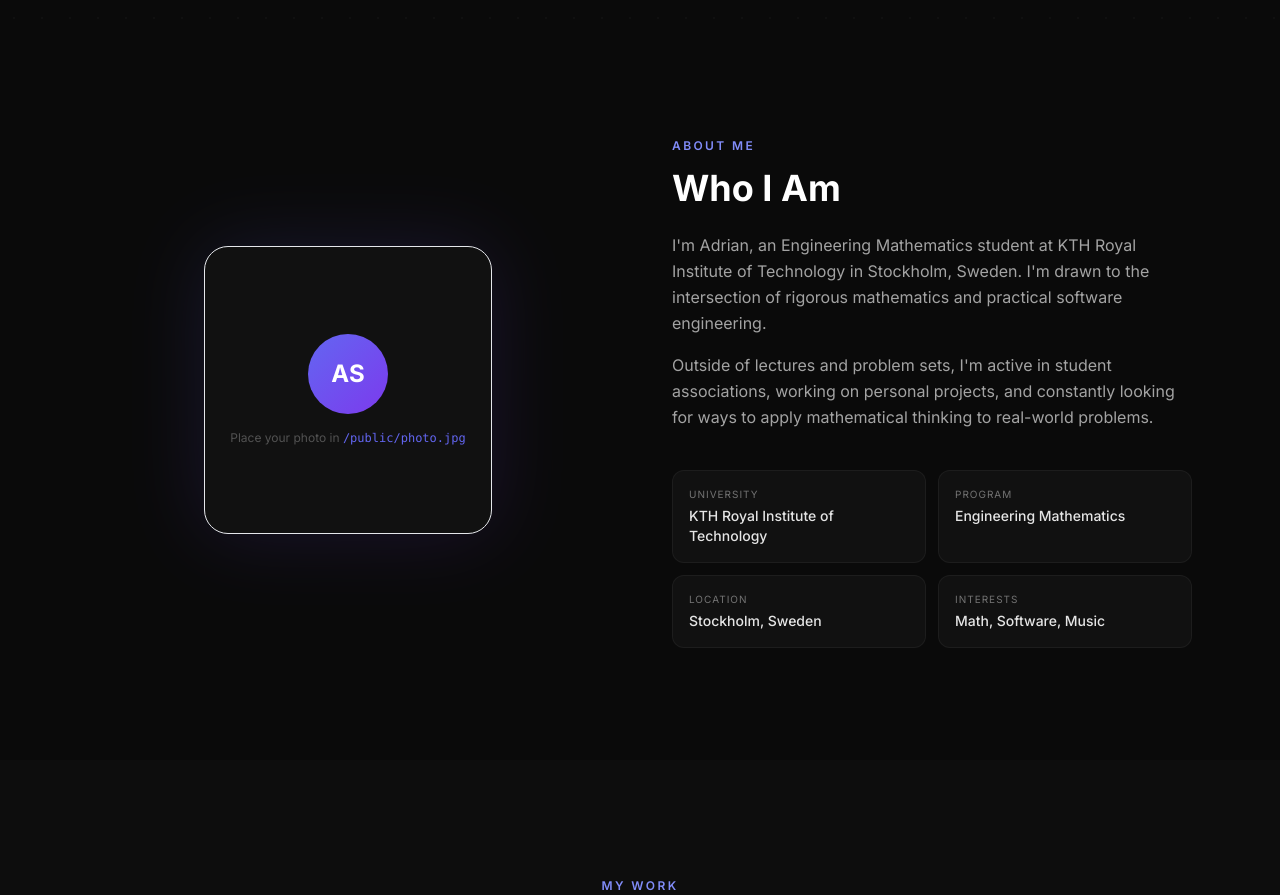
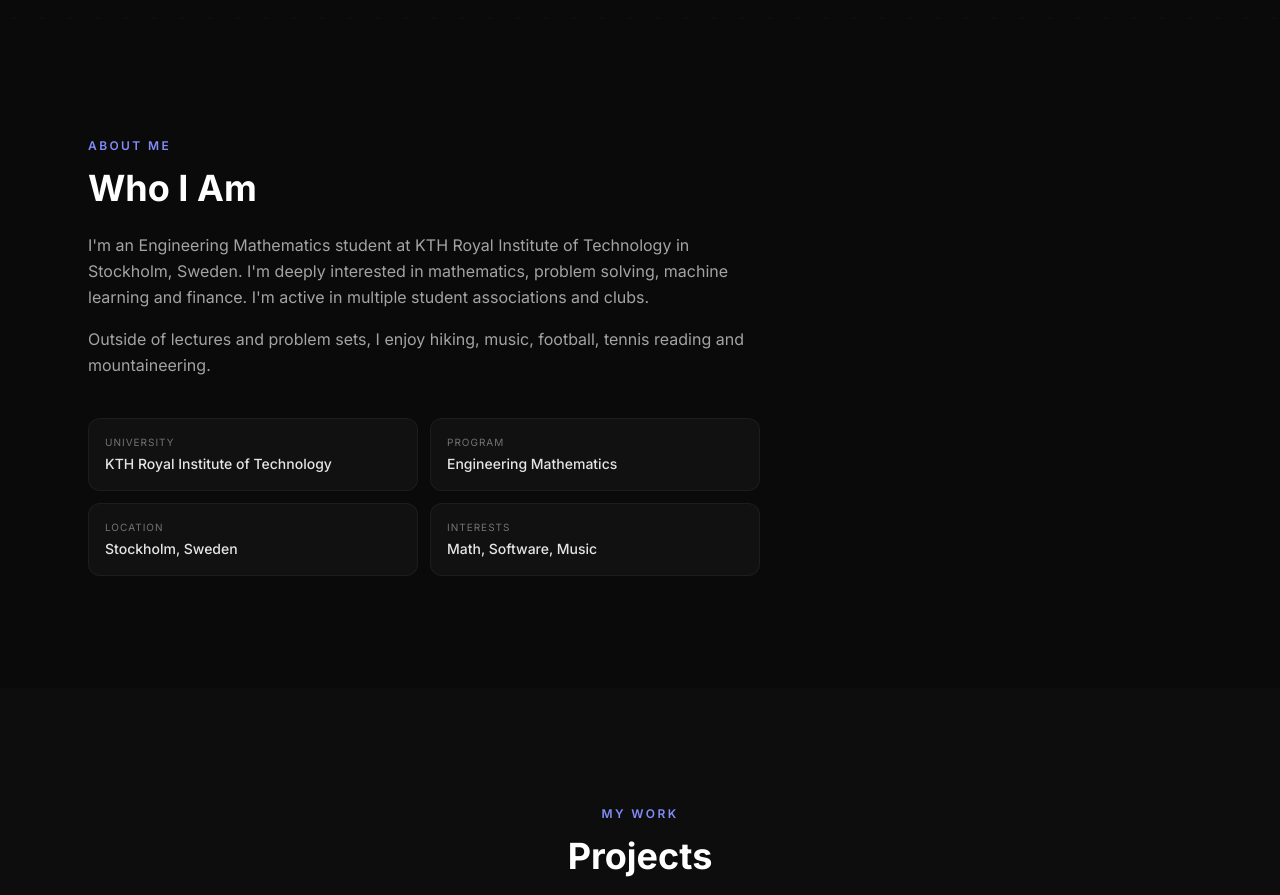
Before and after one commit to Addes4/Addes4.github.io, a Next.js app: page / in a window 1280 px wide. Shown: the part 780-1675 px from the top of the page. Built offline with nearby package versions, Linux system fonts and the light colour scheme.

Commit message:
about, contact

```diff
--- a/app/layout.tsx
+++ b/app/layout.tsx
@@ -10,13 +10,13 @@ const inter = Inter({
 export const metadata: Metadata = {
   title: 'Adrian Sohrabi',
   description:
-    'Engineering Mathematics student at KTH Royal Institute of Technology — building at the intersection of math and software.',
+    'Engineering Mathematics student at KTH Royal Institute of Technology',
   openGraph: {
     title: 'Adrian Sohrabi',
     description:
       'Engineering Mathematics student at KTH Royal Institute of Technology.',
-    url: 'https://addes4.github.io',
-    siteName: 'Adrian Sohrabi',
+    url: 'https://Addes4.github.io',
+    siteName: 'Adrian',
   },
 }
 
--- a/components/About.tsx
+++ b/components/About.tsx
@@ -9,32 +9,7 @@ export default function About() {
   return (
     <section id="about" className="py-28 bg-[#0a0a0a]">
       <div className="max-w-6xl mx-auto px-6">
-        <div className="grid md:grid-cols-2 gap-16 items-center">
-          {/* Photo */}
-          <div className="flex justify-center">
-            <div className="relative w-72 h-72">
-              <div className="absolute inset-0 rounded-3xl bg-gradient-to-br from-indigo-500 to-violet-600 opacity-15 blur-2xl" />
-              <div className="relative w-full h-full rounded-3xl border border-white/8 bg-[#111] flex items-center justify-center overflow-hidden">
-                {/*
-                  TODO: Add your photo.
-                  1. Place your image in /public/photo.jpg
-                  2. Replace this div with:
-                  <Image src="/photo.jpg" alt="Adrian Sohrabi" fill className="object-cover rounded-3xl" />
-                  (add `import Image from 'next/image'` at the top)
-                */}
-                <div className="text-center px-6">
-                  <div className="w-20 h-20 rounded-full bg-gradient-to-br from-indigo-500 to-violet-600 flex items-center justify-center mx-auto mb-4">
-                    <span className="text-white font-bold text-2xl">AS</span>
-                  </div>
-                  <p className="text-neutral-600 text-xs">
-                    Place your photo in{' '}
-                    <code className="text-indigo-500">/public/photo.jpg</code>
-                  </p>
-                </div>
-              </div>
-            </div>
-          </div>
-
+        <div className="max-w-2xl">
           {/* Text */}
           <div>
             <span className="text-indigo-400 text-xs font-semibold tracking-[0.2em] uppercase">
@@ -45,16 +20,15 @@ export default function About() {
             </h2>
             <p className="text-neutral-400 leading-relaxed mb-4">
               {/* TODO: Write your bio (first paragraph) */}
-              I&apos;m Adrian, an Engineering Mathematics student at KTH Royal
-              Institute of Technology in Stockholm, Sweden. I&apos;m drawn to
-              the intersection of rigorous mathematics and practical software
-              engineering.
+              I&apos;m an Engineering Mathematics student at KTH Royal
+              Institute of Technology in Stockholm, Sweden. I&apos;m deeply interested in
+              mathematics, problem solving, machine learning and finance. I&apos;m
+              active in multiple student associations and clubs.
             </p>
             <p className="text-neutral-400 leading-relaxed mb-10">
               {/* TODO: Write your bio (second paragraph) */}
-              Outside of lectures and problem sets, I&apos;m active in student
-              associations, working on personal projects, and constantly looking
-              for ways to apply mathematical thinking to real-world problems.
+              Outside of lectures and problem sets, I enjoy hiking, music, football, tennis
+              reading and mountaineering.
             </p>
 
             {/* Quick facts grid */}
--- a/components/Contact.tsx
+++ b/components/Contact.tsx
@@ -1,6 +1,5 @@
 import { Github, Linkedin, Mail } from 'lucide-react'
 
-// TODO: Fill in your real LinkedIn URL and email
 const socials = [
   {
     icon: Github,
@@ -12,7 +11,7 @@ const socials = [
   {
     icon: Linkedin,
     label: 'LinkedIn',
-    handle: 'Adrian Sohrabi', // TODO: Update handle
+    handle: 'Adrian Sohrabi',
     href: 'https://linkedin.com/in/adrian-sohrabi/',
     external: true,
   },
```
